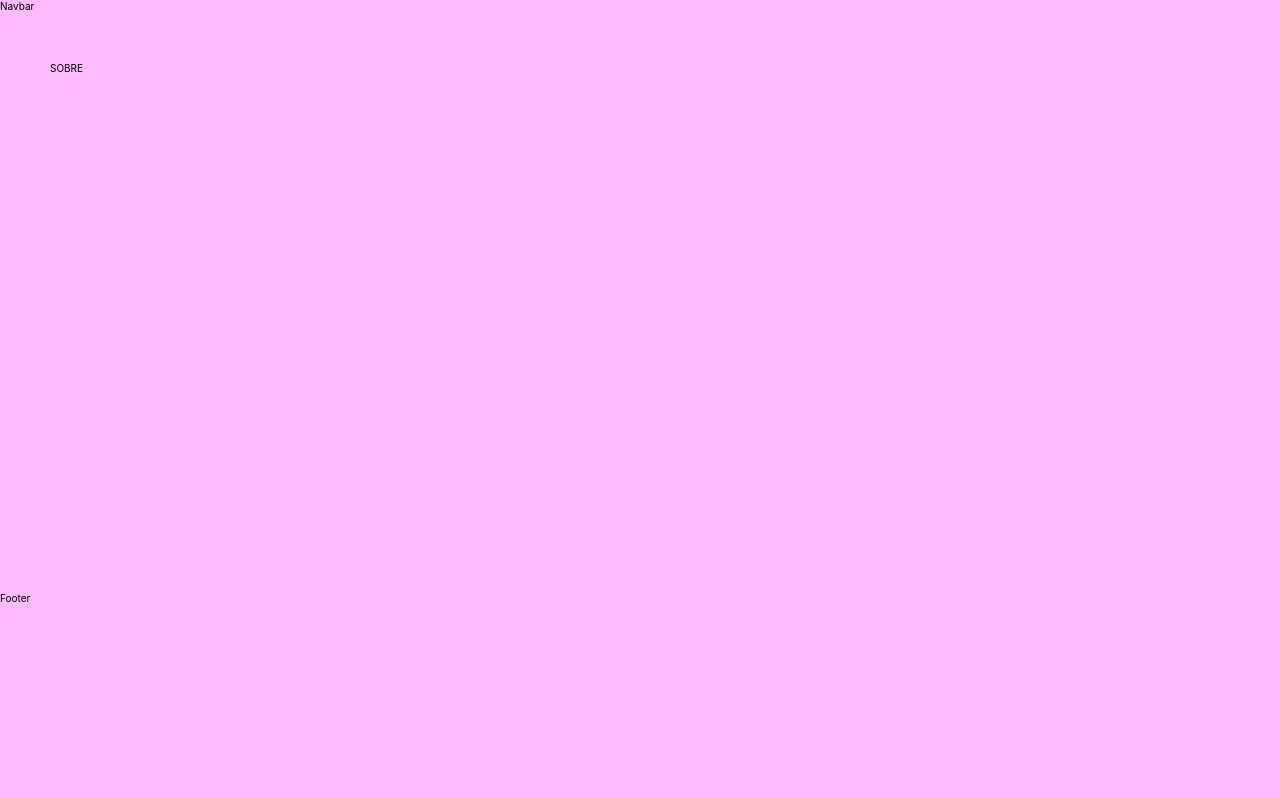
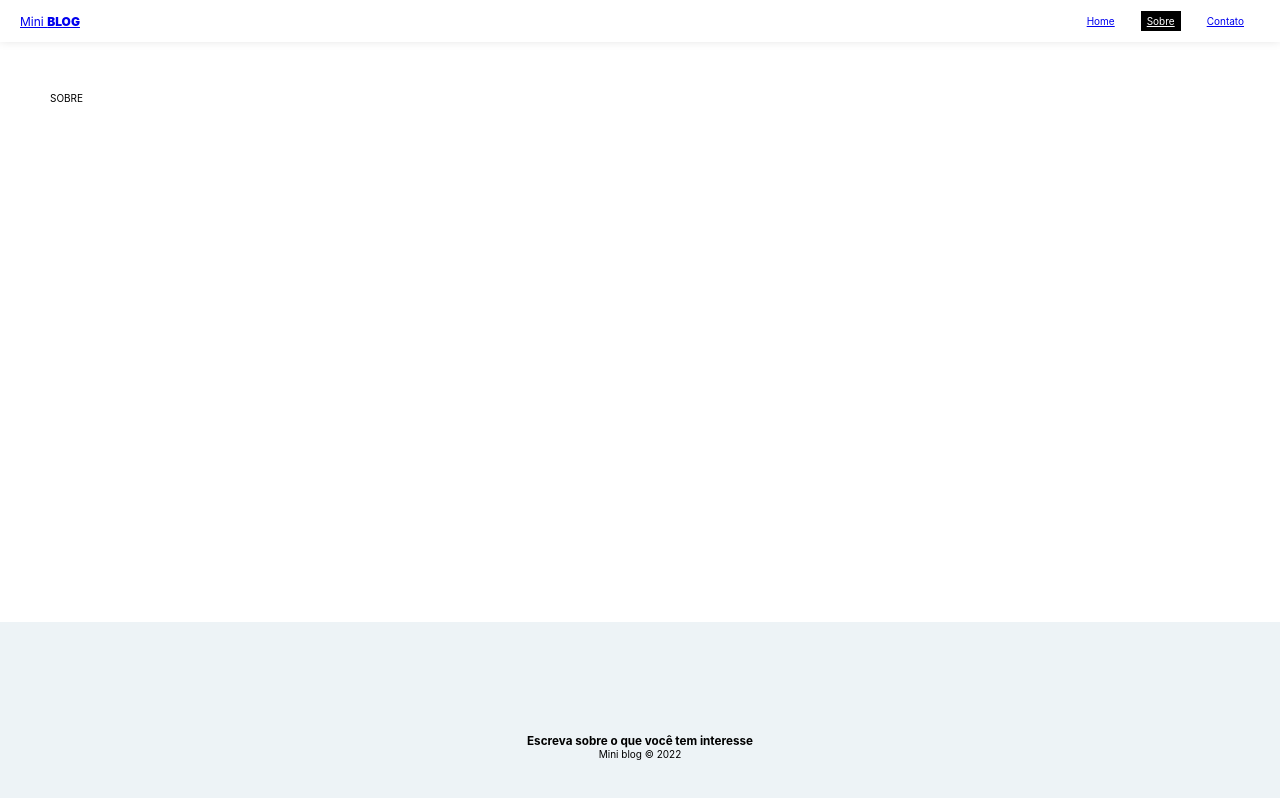
Before and after one commit to alexfarias7/MiniBlog, a React (Vite) app: page /about in a window 1280 px wide. Shown: the top 798 px of the page. Built offline with nearby package versions, Linux system fonts and the light colour scheme.

Commit message:
add css footer and navbar

```diff
--- a/src/components/layout/Footer/index.jsx
+++ b/src/components/layout/Footer/index.jsx
@@ -1,5 +1,12 @@
+import * as Styled from './styles';
+
 function Footer() {
-  return <div>Footer</div>;
+  return (
+    <Styled.Footer>
+      <h3>Escreva sobre o que você tem interesse</h3>
+      <p>Mini blog &copy; 2022</p>
+    </Styled.Footer>
+  );
 }
 
 export default Footer;
--- /dev/null
+++ b/src/components/layout/Footer/styles.js
@@ -0,0 +1,10 @@
+import styled from "styled-components";
+
+export const Footer = styled.footer`
+height: 250px;
+display: flex;
+flex-direction: column;
+align-items: center;
+justify-content: center;
+background-color: #edf3f6;
+`
--- a/src/components/layout/Navbar/index.jsx
+++ b/src/components/layout/Navbar/index.jsx
@@ -1,11 +1,25 @@
-//* React router
-import { Navink } from 'react-router-dom';
+//* Styled componentes
+import * as Styled from './styles';
 
-//* Styled componentes
-import * as Styled from './styles'
+//* routes
+import { routes } from './routes';
 
 function Navbar() {
-  return <div>Navbar</div>;
+  const routesComponents = routes.map(({ name, path, id }) => (
+    <li key={id}>
+      <Styled.NavActive to={path}>{name}</Styled.NavActive>
+    </li>
+  ));
+
+  return (
+    <Styled.Navbar>
+      <Styled.Brand to="/">
+        Mini <span>Blog</span>
+      </Styled.Brand>
+
+      <Styled.LinksLists>{routesComponents}</Styled.LinksLists>
+    </Styled.Navbar>
+  );
 }
 
 export default Navbar;
--- /dev/null
+++ b/src/components/layout/Navbar/routes.js
@@ -0,0 +1,17 @@
+export const routes = [
+    {
+        path:'/',
+        name:'Home',
+        id:1
+    },
+    {
+        path:'/about',
+        name:'Sobre',
+        id:2
+    },
+    {
+        path:'/contact',
+        name:'Contato',
+        id:3
+    },
+]
--- a/src/components/layout/Navbar/styles.js
+++ b/src/components/layout/Navbar/styles.js
@@ -0,0 +1,44 @@
+import { NavLink } from 'react-router-dom';
+
+import styled from 'styled-components';
+
+export const Navbar = styled.nav`
+  display: flex;
+  box-shadow: rgba(0, 0, 0, 0.15) 0px -2px 10px 0px;
+  justify-content: space-between;
+  align-items: center;
+  padding: 0.5em 2em;
+`;
+export const Brand = styled(NavLink)`
+  font-size: 1.2em;
+  & span {
+    font-weight: 900;
+    text-transform: uppercase;
+  }
+`;
+
+export const NavActive = styled(NavLink)`
+  &.active {
+    background-color: #000;
+    color: #fff;
+  }
+`;
+
+export const LinksLists = styled.ul`
+  display: flex;
+  flex-direction: row;
+  list-style: none;
+
+  & li {
+    margin: 1em;
+  }
+
+  & li a {
+    padding: 0.4em 0.6em;
+  }
+`;
+
+export const Active = styled.li`
+  background-color: #000;
+  color: #fff;
+`;
--- /dev/null
+++ b/src/components/layout/Navbar/styles.module.css
@@ -0,0 +1,4 @@
+.active {
+    background-color: #000;
+    color: #fff;
+  }
--- a/src/styles/global.js
+++ b/src/styles/global.js
@@ -1,4 +1,4 @@
-import { createGlobalStyle } from 'styled-components'
+import  { createGlobalStyle } from 'styled-components'
 
 
 const GlobalStyles = createGlobalStyle`
@@ -14,10 +14,11 @@ html{
 
 body{
     font-family: -apple-system, BlinkMacSystemFont, 'Segoe UI', Roboto, Oxygen, Ubuntu, Cantarell, 'Open Sans', 'Helvetica Neue', sans-serif;
-    background: ${({theme})=>theme.colors.mainColor};
-
+  /*   background: ${({theme})=>theme.colors.mainColor};
+ */
 
 }
 `
 
+
 export default GlobalStyles
```
Also changed, not shown: src/components/layout/Footer/styles.jsx (deleted).
